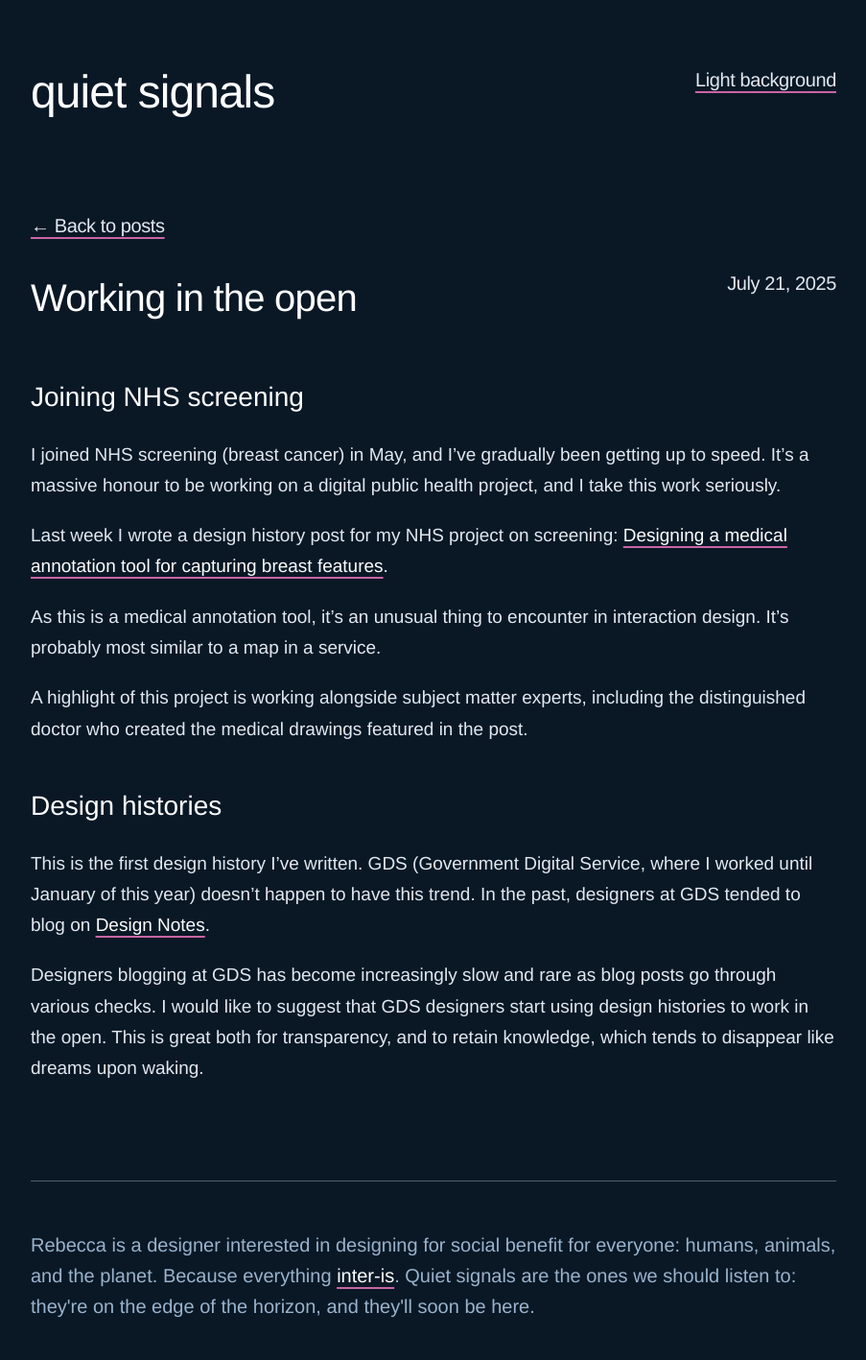
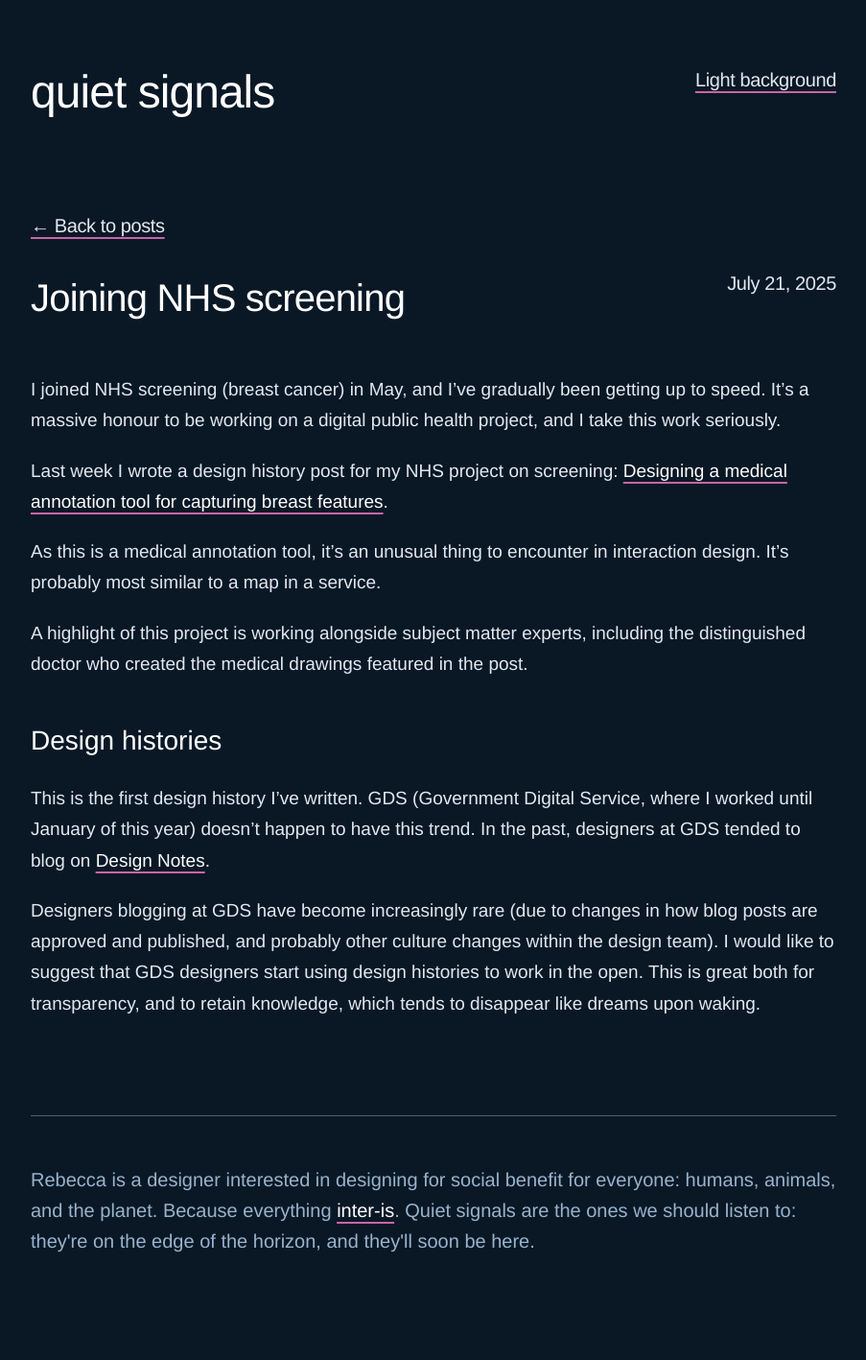
Before and after one commit to rivalee/quietsignals, a Jekyll site: the page built from _posts/2025-07-21-joining-nhs-screening.md, in a window 1280 px wide. Shown: the whole page at 96% size, without its empty margins (188-1091 px from the left). Built offline with Jekyll 4.4.1, drawn with Linux system fonts in a browser that asks for light colours; after the commit the page ends 1349 px from its top, so only the background shows below that.

Commit message:
Tweak content

```diff
--- a/_posts/2025-07-21-working-in-the-open.md
+++ b/_posts/2025-07-21-joining-nhs-screening.md
@@ -1,11 +1,9 @@
 ---
 layout: post
-title: "Working in the open"
+title: "Joining NHS screening"
 date: 2025-07-21
 published: true
 ---
-
-## Joining NHS screening
 
 I joined NHS screening (breast cancer) in May, and I've gradually been getting up to speed. It's a massive honour to be working on a digital public health project, and I take this work seriously.
 
@@ -19,4 +17,4 @@ A highlight of this project is working alongside subject matter experts, includi
 
 This is the first design history I've written. GDS (Government Digital Service, where I worked until January of this year) doesn't happen to have this trend. In the past, designers at GDS tended to blog on <a href="https://designnotes.blog.gov.uk/">Design Notes</a>.
 
-Designers blogging at GDS has become increasingly slow and rare as blog posts go through various checks. I would like to suggest that GDS designers start using design histories to work in the open. This is great both for transparency, and to retain knowledge, which tends to disappear like dreams upon waking.
+Designers blogging at GDS have become increasingly rare (due to changes in how blog posts are approved and published, and probably other culture changes within the design team). I would like to suggest that GDS designers start using design histories to work in the open. This is great both for transparency, and to retain knowledge, which tends to disappear like dreams upon waking.
```
Also changed, not shown: 4 other files.
